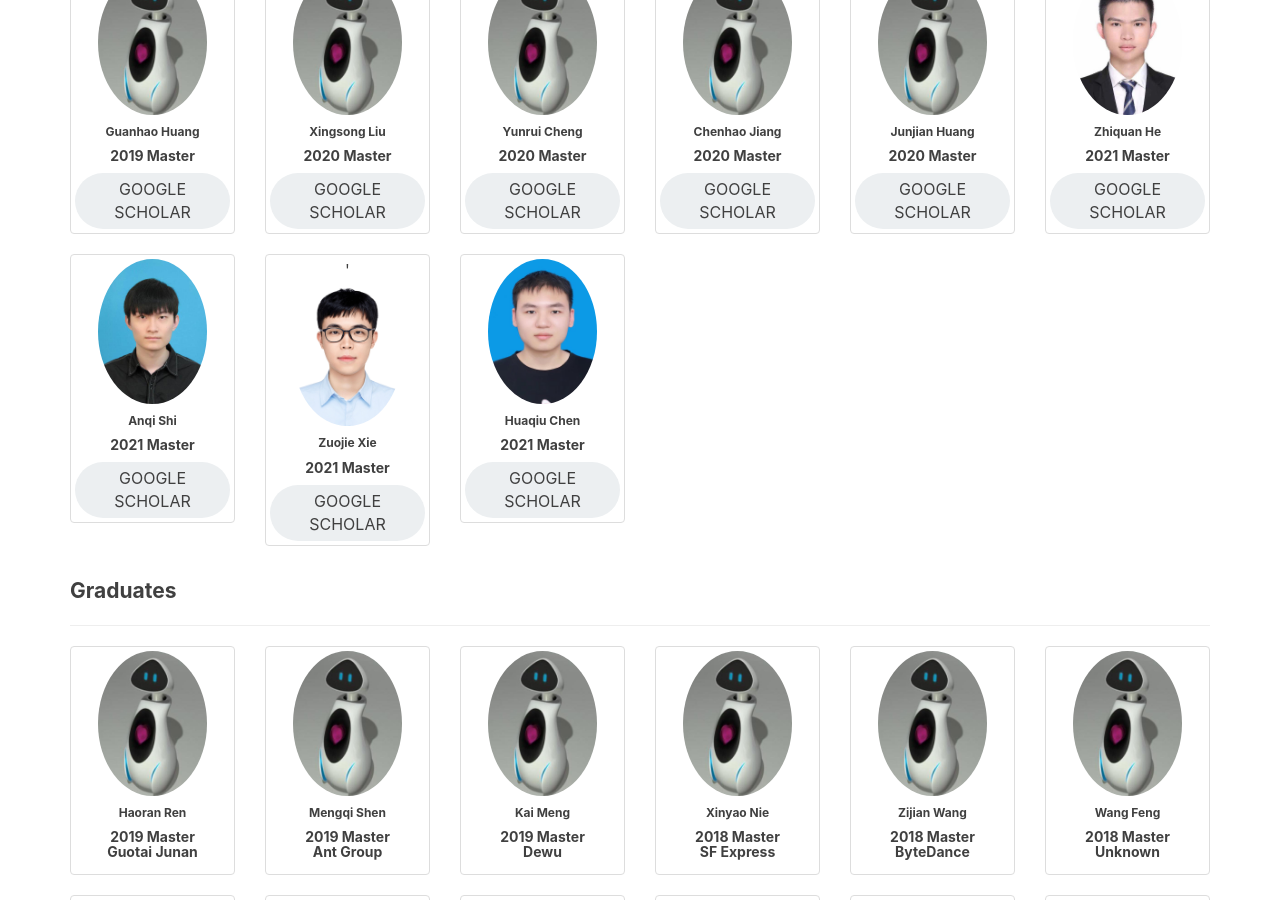
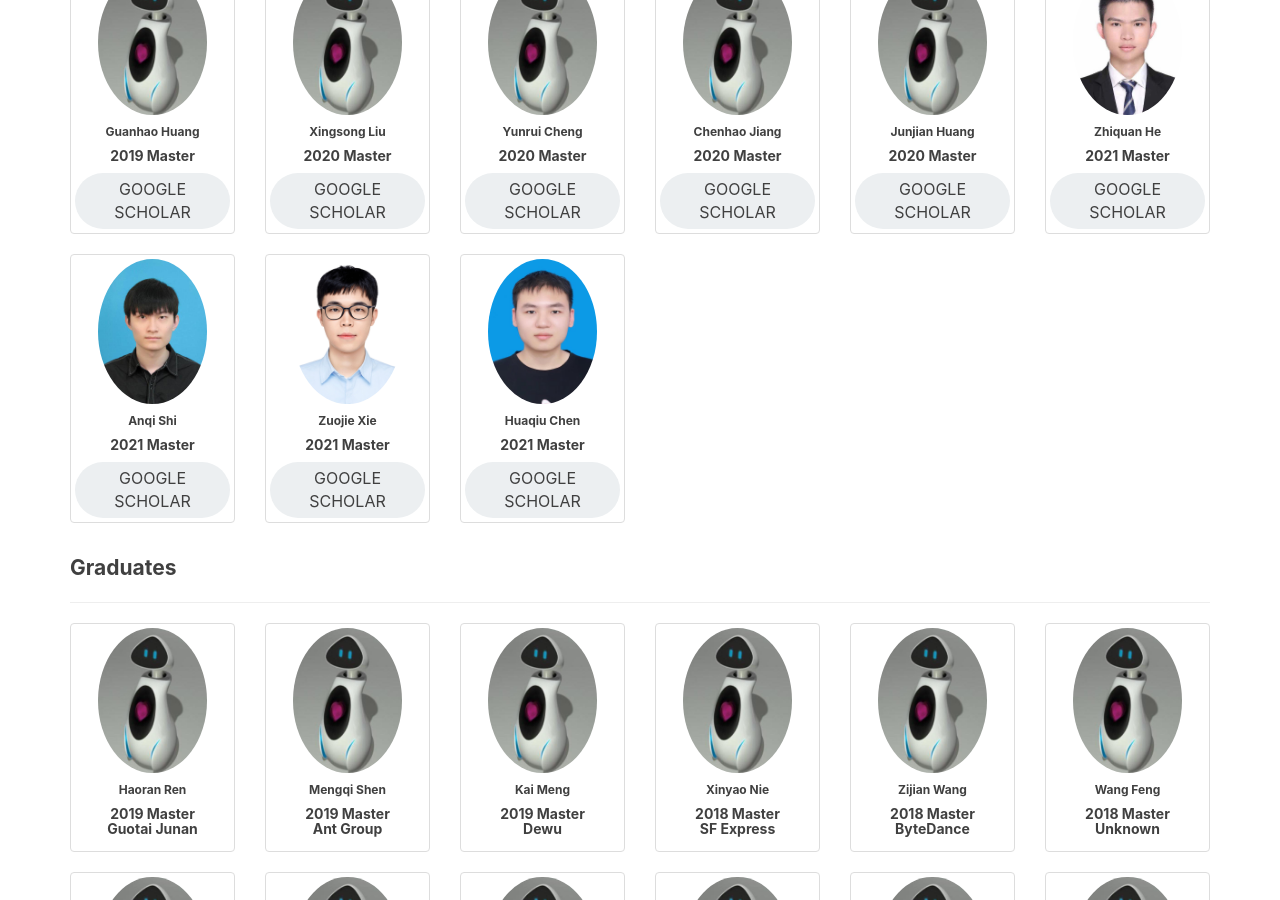
Before and after one commit to lunatics123/lunatics123.github.io, a Jekyll site: the page built from members.html, in a window 1280 px wide and 900 px high, scrolled down 1360 px. Built offline with Jekyll 4.4.1, drawn with Linux system fonts in a browser that asks for light colours; comment, search, counter and statistics services are not loaded.

Commit message:
Add files via upload

```diff
--- a/members.html
+++ b/members.html
@@ -149,7 +149,7 @@ permalink: /members.html
             </div>
 
             <div class="col-sm-6 col-lg-2">
-                <div class="thumbnail">'
+                <div class="thumbnail">
                     <a><img class="img-circle" src="/img/members/zuojiexie.jpg" style="width: 70%"></a>
                     <h6><a>Zuojie Xie</a></h6>
                     <h5><b>2021 Master</b></h5>
```
